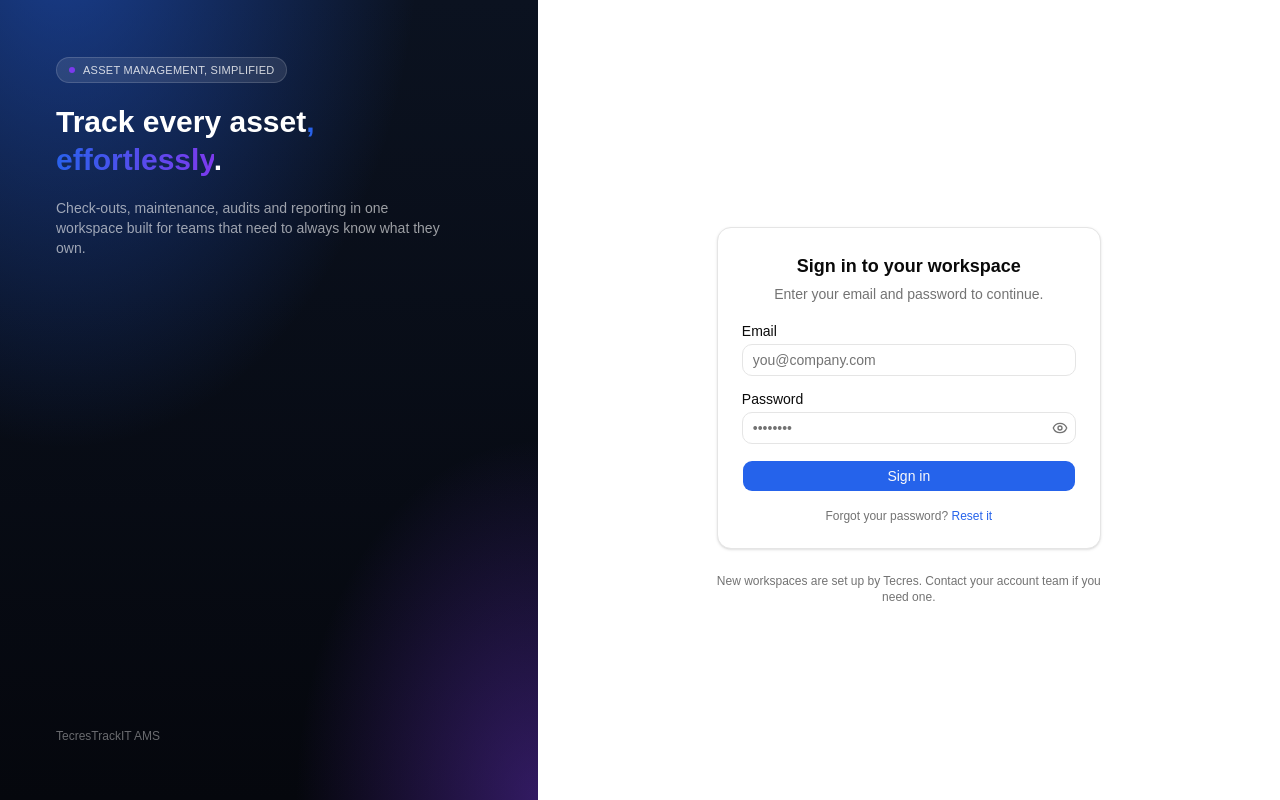
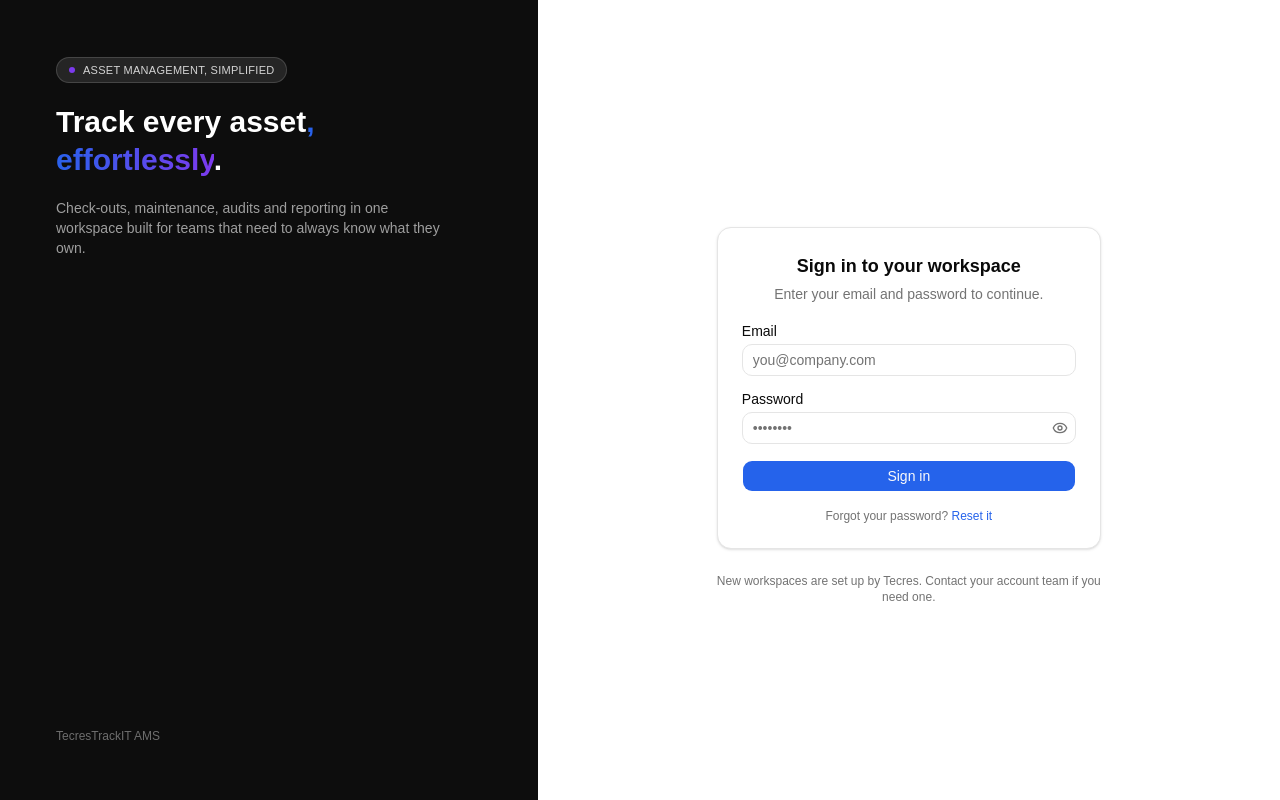
Before and after one commit to Aniebiet1/asset-management-frontend, a React (Vite) app: page /login in a window 1280 px wide. Built offline with nearby package versions, Linux system fonts and the light colour scheme; no server answers.

Commit message:
fix(styles): update brand gradient background color to use oklch color model

```diff
--- a/src/index.css
+++ b/src/index.css
@@ -143,11 +143,7 @@
 /* Brand gradient utilities — built from --org-primary/--org-accent only, per the theming rules
    above, so they stay on-brand for every tenant instead of hardcoding Tecres's own blue. */
 .bg-brand-hero {
-  background-color: #05070d;
-  background-image:
-    radial-gradient(120% 120% at 12% -10%, color-mix(in oklab, var(--org-primary) 55%, transparent) 0%, transparent 55%),
-    radial-gradient(90% 90% at 100% 100%, color-mix(in oklab, var(--org-accent) 38%, transparent) 0%, transparent 50%),
-    linear-gradient(180deg, #0b1220 0%, #05070d 100%);
+  background-color: oklch(0.16 0 0);
 }
 .text-gradient-brand {
   background-image: linear-gradient(90deg, var(--org-primary), var(--org-accent));
```
